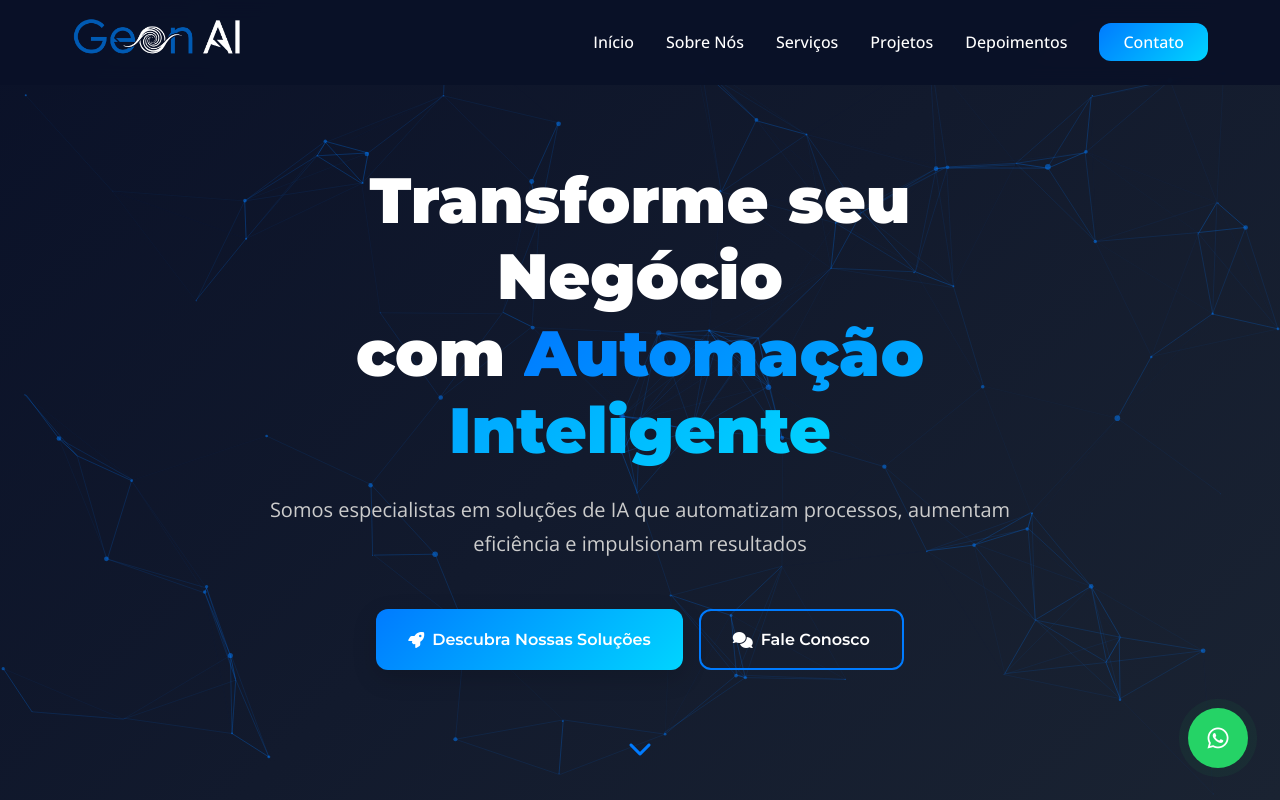
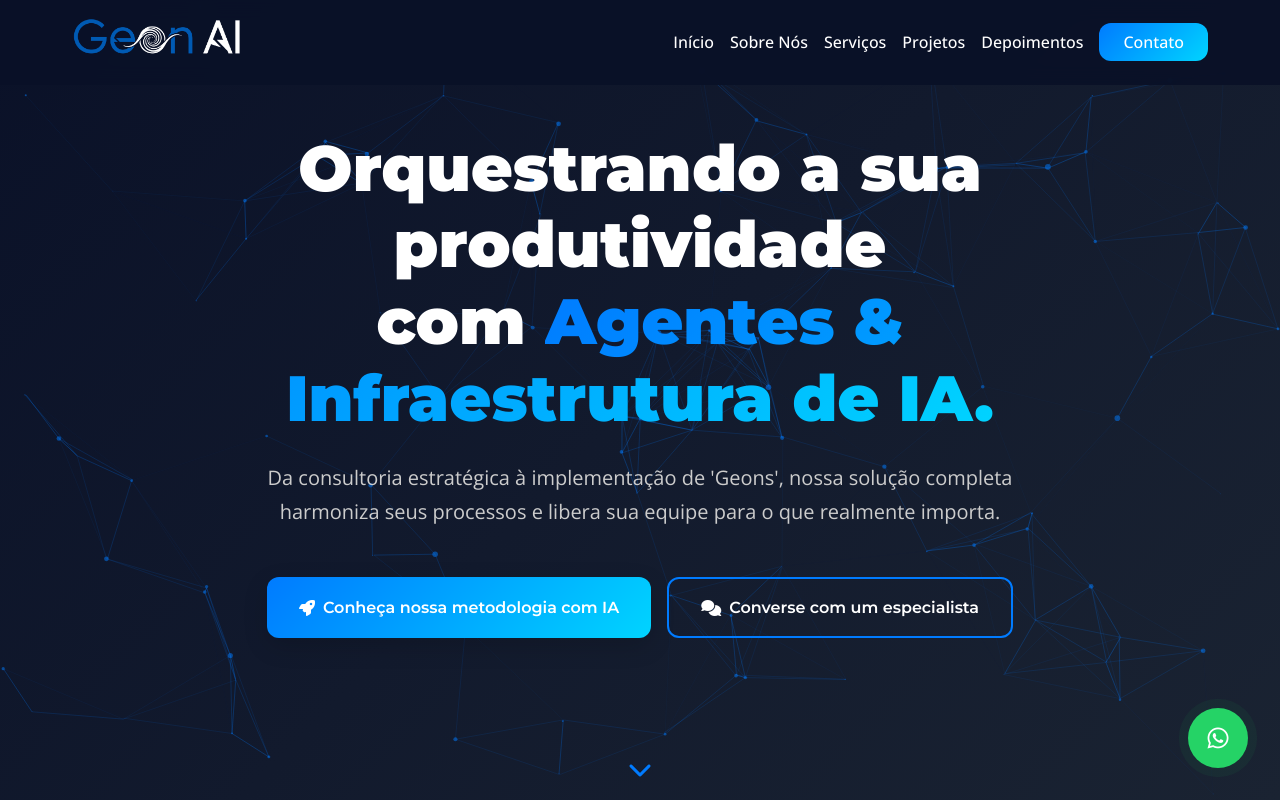
Before and after one commit to fscarini/SITE-GEONAI, a plain HTML site: page geon-ai-website/index.html in a window 1280 px wide. Shown: the top 800 px of the page. Drawn offline with nearby package versions, Linux system fonts and the light colour scheme; files whose address does not match are found by name.

Commit message:
feat(front-end): corrige quebra do header e hero-scroll-indicator

```diff
--- a/geon-ai-website/index.html
+++ b/geon-ai-website/index.html
@@ -96,21 +96,20 @@
                     <!--<video src="GEONAI-Logo-Animada.mp4" class="spiral-logo" autoplay loop muted playsinline></video>-->
                 </div>
                 <h1 class="hero-title">
-                    <span class="title-line">Transforme seu Negócio</span>
-                    <span class="title-line">com <span class="highlight">Automação Inteligente</span></span>
+                    <span class="title-line">Orquestrando a sua produtividade</span>
+                    <span class="title-line">com <span class="highlight">Agentes & Infraestrutura de IA.</span></span>
                 </h1>
                 <p class="hero-subtitle">
-                    Somos especialistas em soluções de IA que automatizam processos,
-                    aumentam eficiência e impulsionam resultados
+                    Da consultoria estratégica à implementação de 'Geons', nossa solução completa harmoniza seus processos e libera sua equipe para o que realmente importa.
                 </p>
                 <div class="hero-buttons">
                     <a href="#services" class="btn btn-primary">
                         <i class="fas fa-rocket"></i>
-                        Descubra Nossas Soluções
+                        Conheça nossa metodologia com IA
                     </a>
                     <a href="#contact" class="btn btn-secondary">
                         <i class="fas fa-comments"></i>
-                        Fale Conosco
+                        Converse com um especialista
                     </a>
                 </div>
             </div>
--- a/geon-ai-website/src/css/styles.css
+++ b/geon-ai-website/src/css/styles.css
@@ -163,7 +163,6 @@
     left: 0;
     width: 100%;
     height: 100%;
-    z-index: 1;
 }
 
 /* ===== HEADER ===== */
@@ -199,7 +198,7 @@
 .nav-menu {
     display: flex;
     list-style: none;
-    gap: 2rem;
+    gap: 1rem;
     align-items: center;
 }
 
@@ -317,14 +316,15 @@
     flex-wrap: wrap;
     opacity: 0;
     animation: buttonsFadeIn 1s ease-out 1.5s forwards;
+    margin-bottom: 4rem;
 }
 
 .hero-scroll-indicator {
     position: absolute;
-    bottom: 2rem;
+    bottom: 0.7rem;
     left: 50%;
     transform: translateX(-50%);
-    animation: scrollBounce 2s infinite;
+    animation: scrollBounce 1.7s infinite;
 }
 
 .scroll-arrow {
@@ -1311,13 +1311,15 @@
     }
 }
 
-@media (max-width: 480px) {
+@media (max-width: 785px) {
     .spiral-logo {
         width: 80px;
     }
 
     .hero-title {
         font-size: 2rem;
+        padding: 0.3rem;
+        margin-top: 8rem;
     }
 
     .section-title {
```
